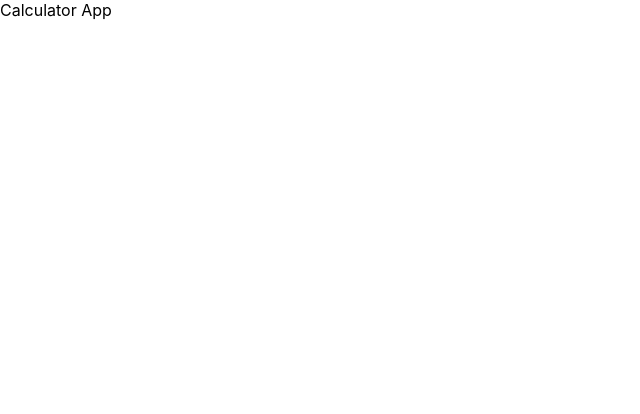
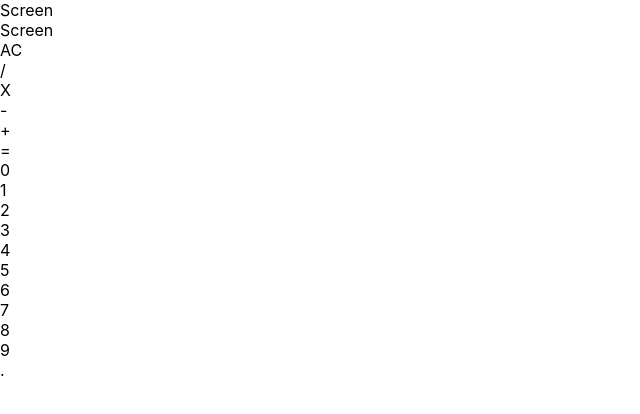
Before and after one commit to joshchoo/react-fp-calculator, a React (Create React App) app: page / in a window 1280 px wide. Shown: the top 414 px of the page, without its empty margins (0-640 px from the left). Built offline with nearby package versions, Linux system fonts and the light colour scheme.

Commit message:
render the Screens and Buttons in the Calculator

```diff
--- a/src/index.js
+++ b/src/index.js
@@ -1,23 +1,78 @@
+import PropTypes from 'prop-types';
 import React from 'react';
 import ReactDOM from 'react-dom';
 import './index.css';
 
 class Calculator extends React.Component {
   render() {
-    return <div className="calculator">Calculator App</div>;
+    return (
+      <div className="calculator">
+        <Screen className="calculator__screen--type-expression" />
+        <Screen className="calculator__screen--type-display" />
+        <Button className="calculator__button--type-ac ac" value="AC" />
+        <Button
+          className="calculator__button--type-operator divide"
+          value="/"
+        />
+        <Button
+          className="calculator__button--type-operator multiply"
+          value="X"
+        />
+        <Button
+          className="calculator__button--type-operator subtract"
+          value="-"
+        />
+        <Button className="calculator__button--type-operator add" value="+" />
+        <Button className="calculator__button--type-equal equal" value="=" />
+        <Button className="calculator__button--type-number zero" value="0" />
+        <Button className="calculator__button--type-number one" value="1" />
+        <Button className="calculator__button--type-number two" value="2" />
+        <Button className="calculator__button--type-number three" value="3" />
+        <Button className="calculator__button--type-number four" value="4" />
+        <Button className="calculator__button--type-number five" value="5" />
+        <Button className="calculator__button--type-number six" value="6" />
+        <Button className="calculator__button--type-number seven" value="7" />
+        <Button className="calculator__button--type-number eight" value="8" />
+        <Button className="calculator__button--type-number nine" value="9" />
+        <Button className="calculator__button--type-number decimal" value="." />
+      </div>
+    );
   }
 }
 
 class Screen extends React.Component {
   render() {
-    return <div className="calculator__screen">Screen</div>;
+    const className = this.props.className;
+
+    return <div className={`calculator__screen ${className}`}>Screen</div>;
   }
 }
 
+Screen.propTypes = {
+  className: PropTypes.string,
+};
+
+Screen.defaultProps = {
+  className: '',
+};
+
 class Button extends React.Component {
   render() {
-    return <div className="calculator__button">Button</div>;
+    const className = this.props.className;
+    const value = this.props.value;
+
+    return <div className={`calculator__button ${className}`}>{value}</div>;
   }
 }
 
+Button.propTypes = {
+  className: PropTypes.string,
+  value: PropTypes.string,
+};
+
+Button.defaultProps = {
+  className: '',
+  value: '',
+};
+
 ReactDOM.render(<Calculator />, document.getElementById('root'));
```
